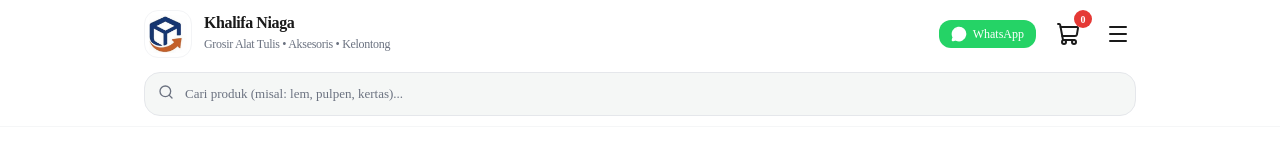
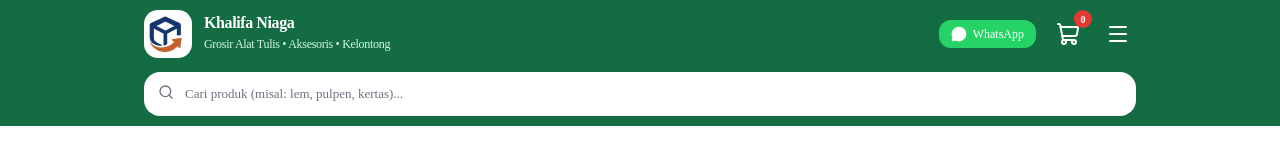
Before and after one commit to kharismatokped-commits/KHAKIFA-NIAGA, a Next.js app: page / in a window 1280 px wide. Shown: the top 148 px of the page. Built offline with nearby package versions, Linux system fonts and the light colour scheme; no server answers; the database is empty.

Commit message:
fix(ui): restore dark green #146C43 header background, white text and icons

```diff
--- a/src/components/layout/Header.tsx
+++ b/src/components/layout/Header.tsx
@@ -145,7 +145,7 @@ export const Header: React.FC = () => {
 
   return (
     <>
-      <header className="sticky top-0 z-40 w-full bg-white border-b border-gray-100/80 shadow-xs">
+      <header className="sticky top-0 z-40 w-full bg-[#146C43] shadow-sm">
         <div className="max-w-5xl mx-auto px-4 pt-2.5 pb-2.5">
           {/* LAPIS ATAS: Logo KN + Nama Toko + Keranjang + Menu Hamburger (Collapse saat scroll ke bawah) */}
           <div
@@ -163,7 +163,7 @@ export const Header: React.FC = () => {
               {/* Sisi Kiri: Logo KN & Identitas Toko */}
               <Link href="/" className="flex items-center gap-3 group shrink-0">
                 {/* Logo Baru Khalifa Niaga */}
-                <div className="w-12 h-12 rounded-[14px] bg-white border border-gray-100 flex items-center justify-center shadow-xs group-hover:scale-105 transition-transform shrink-0 p-1 overflow-hidden">
+                <div className="w-12 h-12 rounded-[14px] bg-white border border-white/20 flex items-center justify-center shadow-xs group-hover:scale-105 transition-transform shrink-0 p-1 overflow-hidden">
                   <Image
                     src="/logo-mark.png"
                     alt="Logo Khalifa Niaga"
@@ -176,10 +176,10 @@ export const Header: React.FC = () => {
 
                 {/* Teks Nama & Subtitle */}
                 <div className="flex flex-col justify-center">
-                  <h1 className="font-heading font-semibold text-[16px] text-[#1A1A1A] tracking-tight leading-none">
+                  <h1 className="font-heading font-semibold text-[16px] text-white tracking-tight leading-none">
                     {storeSettings.namaToko}
                   </h1>
-                  <p className="font-sans text-[12px] text-[#6B7280] font-normal tracking-tight mt-1">
+                  <p className="font-sans text-[12px] text-emerald-100 font-normal tracking-tight mt-1">
                     Grosir Alat Tulis • Aksesoris • Kelontong
                   </p>
                 </div>
@@ -202,11 +202,11 @@ export const Header: React.FC = () => {
                 {/* Ikon Keranjang Trolley dengan Badge Angka Merah */}
                 <Link
                   href="/keranjang"
-                  className="relative p-1 text-gray-700 hover:text-gray-900 transition-colors"
+                  className="relative p-1 text-white hover:text-white/80 transition-colors"
                   aria-label="Keranjang Belanja"
                 >
                   <div className="w-8 h-8 flex items-center justify-center">
-                    <ShoppingCart className="w-6 h-6 text-[#1A1A1A]" strokeWidth={2} />
+                    <ShoppingCart className="w-6 h-6 text-white" strokeWidth={2} />
                   </div>
                   <span className="absolute -top-1 -right-1 flex items-center justify-center min-w-[18px] h-[18px] px-1 rounded-full bg-[#E53935] text-white text-[10px] font-bold shadow-xs">
                     {totalItemsCount}
@@ -217,16 +217,16 @@ export const Header: React.FC = () => {
                 <button
                   type="button"
                   onClick={() => setMobileMenuOpen(!mobileMenuOpen)}
-                  className="p-1.5 rounded-lg text-[#1A1A1A] hover:bg-gray-100 transition-colors"
+                  className="p-1.5 rounded-lg text-white hover:bg-white/10 transition-colors"
                   aria-label="Menu Navigasi"
                 >
-                  <Menu className="w-6 h-6" strokeWidth={2} />
+                  <Menu className="w-6 h-6 text-white" strokeWidth={2} />
                 </button>
               </div>
             </div>
           </div>
 
-          {/* LAPIS BAWAH: Search Input Oval Abu-abu (Pill) dengan Live Dropdown */}
+          {/* LAPIS BAWAH: Search Input Oval Putih dengan Live Dropdown */}
           <div ref={dropdownRef} className="relative w-full">
             <form onSubmit={handleSearchSubmit} className="relative w-full">
               <input
@@ -242,7 +242,7 @@ export const Header: React.FC = () => {
                     setShowDropdown(true);
                   }
                 }}
-                className="w-full h-11 pl-10 pr-10 rounded-2xl bg-[#F5F7F6] text-[#1A1A1A] placeholder:text-[#6B7280] text-[13px] font-sans border border-[#E5E7EB] focus:outline-none focus:ring-2 focus:ring-[#146C43] transition-all"
+                className="w-full h-11 pl-10 pr-10 rounded-2xl bg-white text-[#1A1A1A] placeholder:text-[#6B7280] text-[13px] font-sans shadow-sm border border-transparent focus:outline-none focus:ring-2 focus:ring-emerald-300 transition-all"
               />
               {/* Search Icon / Loader */}
               <div className="absolute left-3.5 top-3 text-[#6B7280] pointer-events-none">
```
